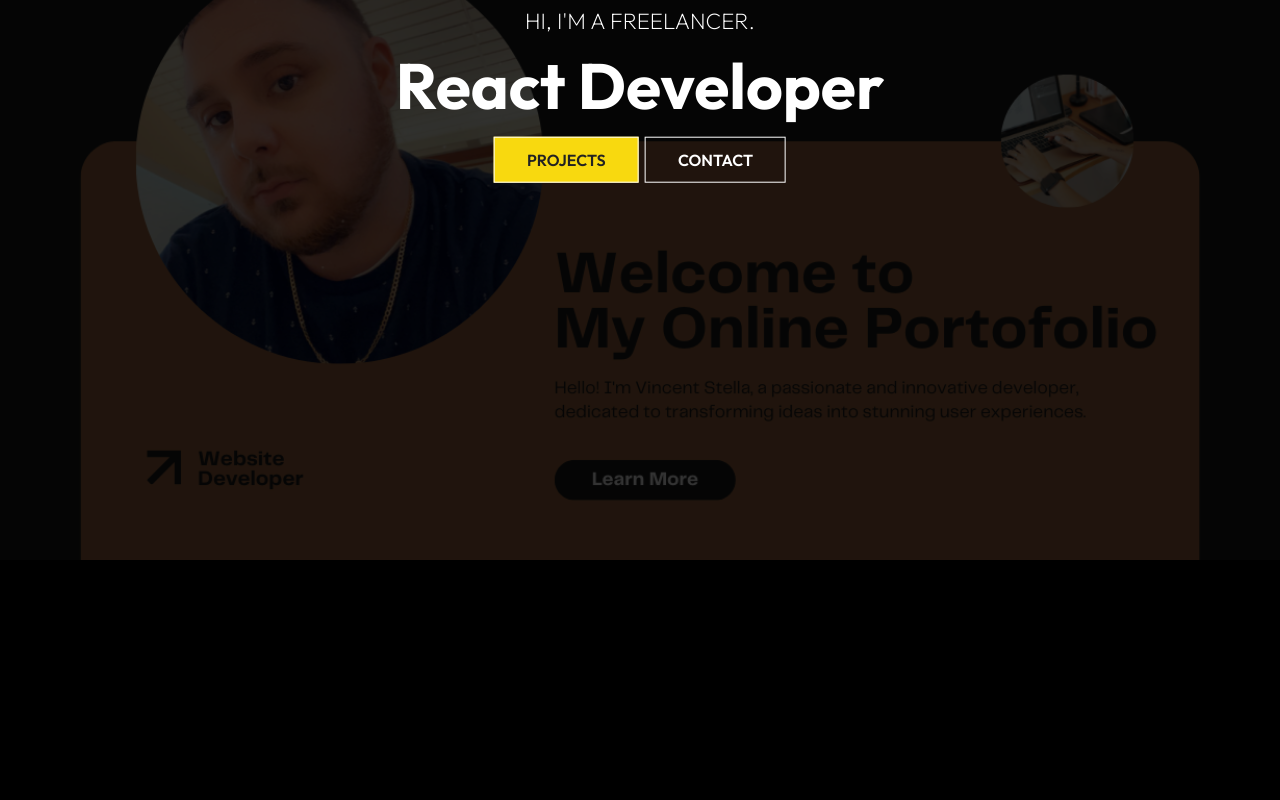
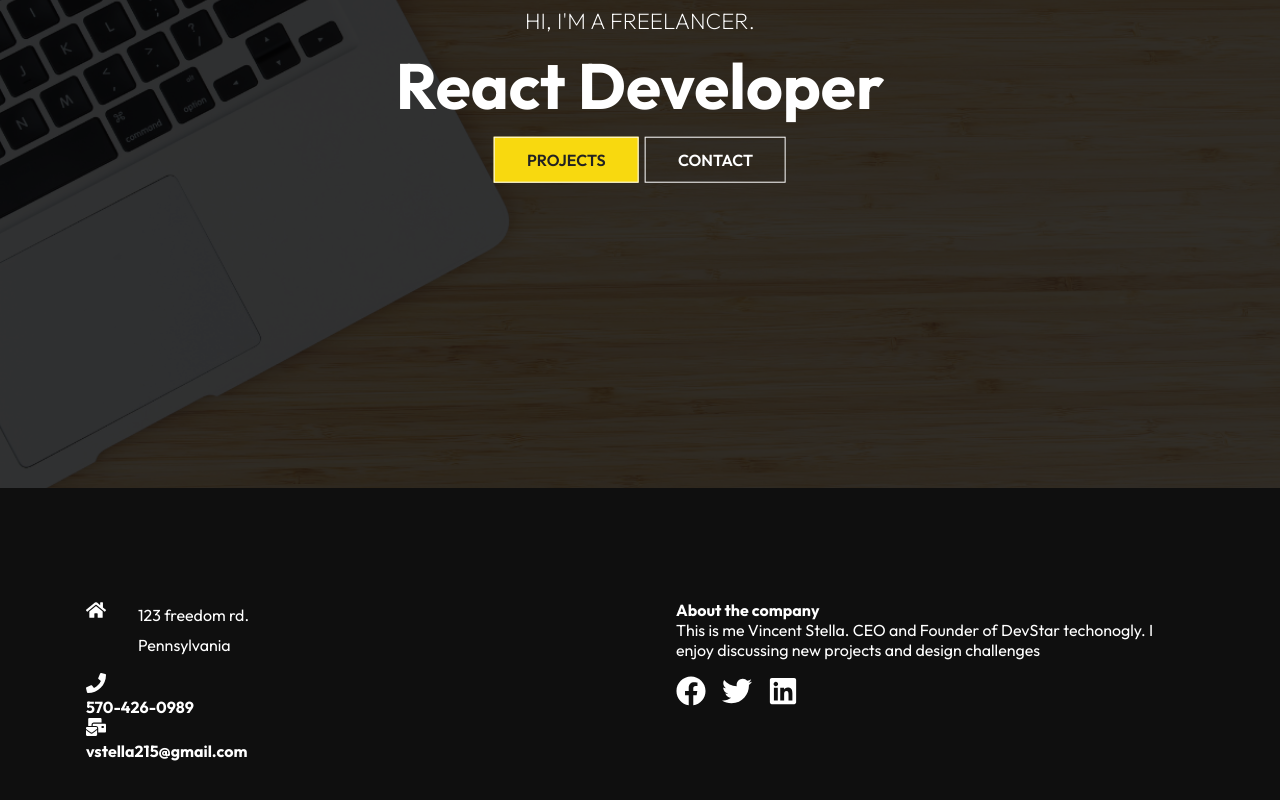
Before and after one commit to vstella215/Vincent-Portfolio, a React (Create React App) app: page / in a window 1280 px wide. Shown: the part 312-1112 px from the top of the page. Before the commit the page ends 876 px from the top, so only its background shows below. Built offline with nearby package versions, Linux system fonts and the light colour scheme.

Commit message:
FooterStyles

```diff
--- /dev/null
+++ b/src/components/Footer.js
@@ -0,0 +1,67 @@
+import {
+    FaFacebook,
+    FaHome,
+    FaLinkedin,
+    FaMailBulk,
+    FaPhone,
+    FaTwitter
+} from "react-icons/fa";
+import "./FooterStyles.css";
+import React from 'react'
+
+const Footer = () => {
+    return (
+        <div className="footer">
+            <div className="footer-container">
+                <div className="left">
+                    <div className="location">
+                        <FaHome size={20}
+                            style={{ color: "#fff", marginRight: "2rem" }}
+                        />
+                        <div>
+                            <p>123 freedom rd.</p>
+                            <p>Pennsylvania</p>
+                        </div>
+                    </div>
+                    <div className="phone">
+                        <h4>
+                            <FaPhone size={20}
+                                style={{ color: "#fff", marginRight: "2rem" }}
+                            />
+                            <p>570-426-0989</p>
+                        </h4>
+                    </div>
+                    <div className="email">
+                        <h4>
+                            <FaMailBulk size={20}
+                                style={{ color: "#fff", marginRight: "2rem" }}
+                            />
+                            <p>vstella215@gmail.com</p>
+                        </h4>
+                    </div>
+                </div>
+
+                <div className="right">
+                    <h4>About the company</h4>
+                    <p>
+                        This is me Vincent Stella. CEO and Founder of DevStar techonogly.
+                        I enjoy discussing new projects and design challenges
+                    </p>
+                    <div className="social">
+                        <FaFacebook size={30}
+                            style={{ color: "#fff", marginRight: "1rem" }}
+                        />
+                        <FaTwitter size={30}
+                            style={{ color: "#fff", marginRight: "1rem" }}
+                        />
+                        <FaLinkedin size={30}
+                            style={{ color: "#fff", marginRight: "1rem" }}
+                        />
+                    </div>
+                </div>
+            </div>
+        </div>
+    )
+}
+
+export default Footer
--- /dev/null
+++ b/src/components/FooterStyles.css
@@ -0,0 +1,57 @@
+.footer{
+ width: 100%;
+ padding: 6rem 0;
+ background-color: rgba(19, 19, 19, 0.8);
+}
+
+.footer-container{
+    max-width: 1140px;
+    margin: auto;
+    display: grid;
+    grid-template-columns: repeat(2, 1fr);
+    grid-gap: 40px;
+}
+
+.left{
+    height: 100%;
+    max-width: 100%;
+    display: flex;
+    flex-direction: column;
+    padding: 1rem;
+}
+
+.location{
+    display: flex;
+    margin-bottom: 0.8rem;
+}
+
+.location p{
+    line-height: 30px;
+}
+
+.right{
+    height: 100%;
+    max-width: 100%;
+    display: flex;
+    flex-direction: column;
+    padding: 1rem;
+}
+
+.social{
+    margin-top: 1rem;
+}
+
+.h4{
+ font-size: 1.2rem;
+ padding-bottom: 0.7rem;
+}
+
+.p{
+    font-size: 1.2rem;
+}
+
+@media screen and (max-width: 640px) {
+    .footer-container{
+        grid-template-columns: 1fr;
+    }
+}
--- a/src/components/Heroimg.js
+++ b/src/components/Heroimg.js
@@ -1,5 +1,5 @@
 import "./HeroimgStyles.css";
-import IntroImg from "../assets/introImg.png";
+import IntroImg from "../assets/WebsitePortfolio.png";
 import React from 'react';
 import { Link } from "react-router-dom";
 
--- a/src/components/Navbar.js
+++ b/src/components/Navbar.js
@@ -8,8 +8,21 @@
   const [click, setClick] = useState(false);
   const handleClick = () => setClick(!click);
 
+  const [color, setColor] = useState(false);
+  const changeColor = () => {
+    if (window.scrollY >= 100) {
+      setColor(true);
+    } else {
+      setColor(false);
+    }
+  };
+
+  window.addEventListener("scroll", changeColor);
+
   return (
-    <div className="header">
+    <div className={color ? "header header-bg" :
+      "header"
+    }>
       <Link to="/">
         <h1>Portfolio</h1>
       </Link>
@@ -28,8 +41,8 @@
         </li>
       </ul>
       <div className="hamburger" onClick={handleClick}>
-        {click ? (<FaTimes size={20} style={{color: "#fff" }} />) :
-        ( <FaBars size={20} style={{color: "#fff" }} />)}
+        {click ? (<FaTimes size={20} style={{ color: "#fff" }} />) :
+          (<FaBars size={20} style={{ color: "#fff" }} />)}
       </div>
     </div>
   )
--- a/src/components/NavbarStyles.css
+++ b/src/components/NavbarStyles.css
@@ -3,6 +3,15 @@
     justify-content: space-between;
     align-items: center;
     padding: 1rem;
+    position: fixed;
+    width: 100%;
+    height: 90px;
+    z-index: 10;
+}
+
+.header-bg{
+    background-color: rgba(0, 0, 0, 0.85);
+    transition: 0.5s;
 }
 
 .nav-menu{
--- a/src/routes/Home.js
+++ b/src/routes/Home.js
@@ -1,12 +1,14 @@
 import React from "react";
 import Navbar from "../components/Navbar";
 import Heroimg from "../components/Heroimg";
+import Footer from "../components/Footer";
 
 const Home = () => {
     return (
         <div>
             <Navbar/>
             <Heroimg />
+            <Footer />
         </div>
     )
 };
```
Lines whose indentation alone changed are shown as unchanged.
